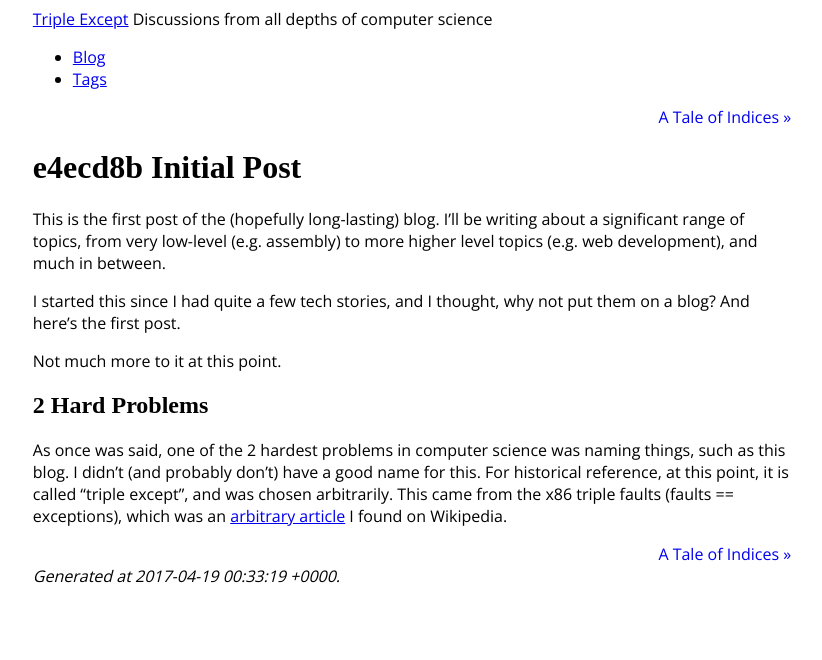
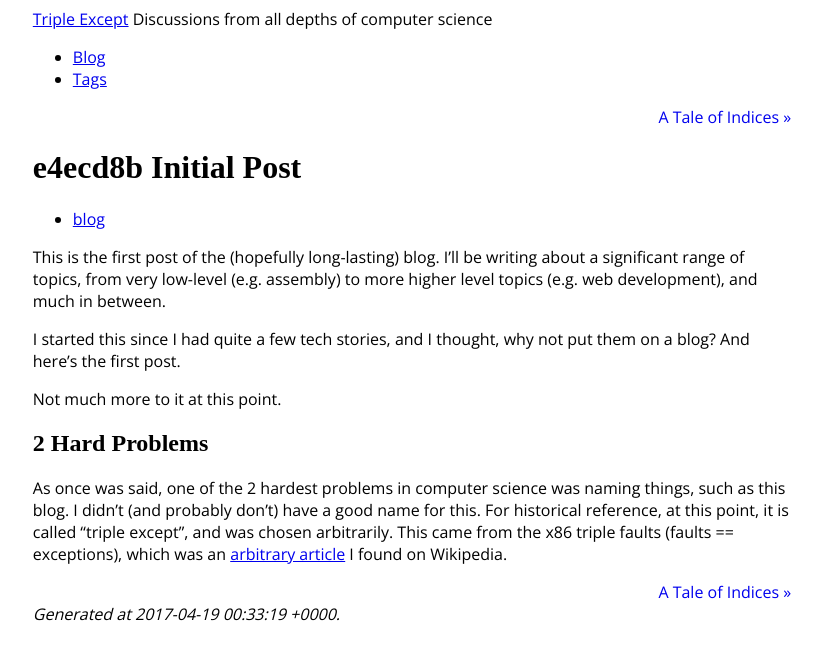
Before and after one commit to ralismark/ralismark.github.io, a Jekyll site: the page built from _posts/2017-04-11-initial-post.md, in a window 1280 px wide. Shown: the top 660 px of the page, without its empty margins (228-1050 px from the left). Built offline with Jekyll 4.4.1, drawn with Linux system fonts in a browser that asks for light colours; some web fonts are replaced.

Commit message:
Add tags to posts

```diff
--- a/_posts/2017-04-11-initial-post.md
+++ b/_posts/2017-04-11-initial-post.md
@@ -1,6 +1,7 @@
 ---
 layout: post
 title: e4ecd8b Initial Post
+tags: blog
 ---
 
 This is the first post of the (hopefully long-lasting) blog. I'll be writing
```
Also changed, not shown: _posts/2017-04-13-a-tale-of-indices.md (+1 -0 lines).
